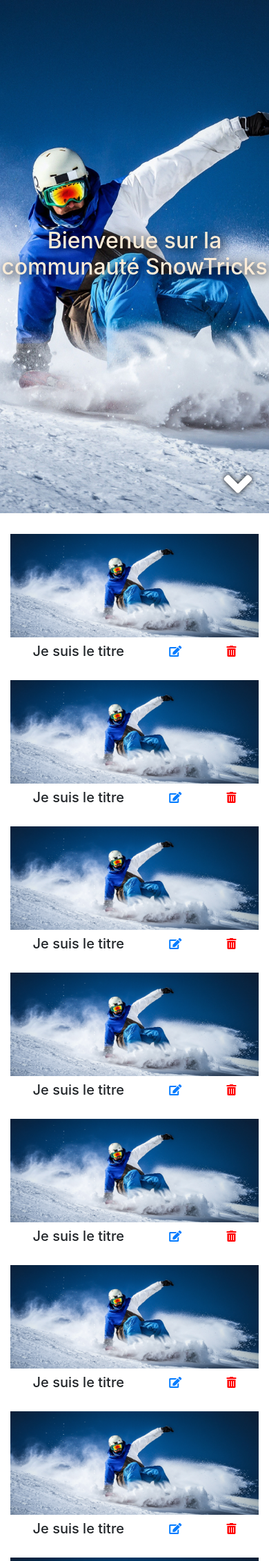
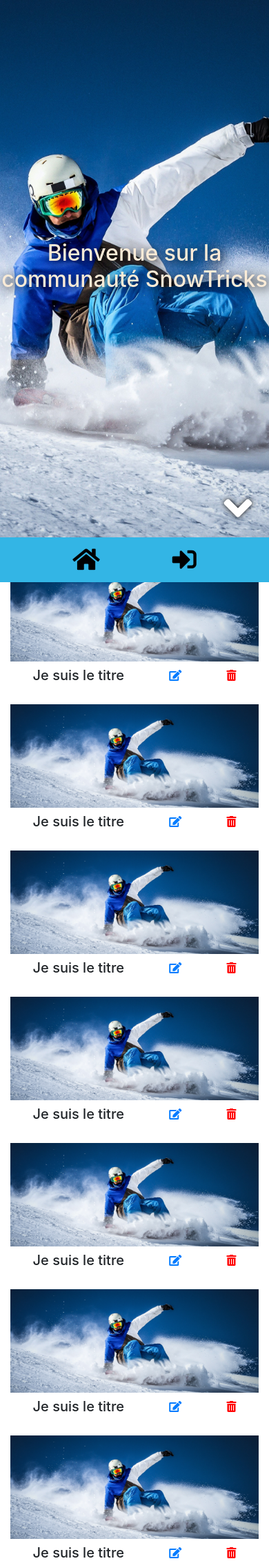
Before and after one commit to Goodup302/SnowTricks, a Symfony app: template templates/figure/index.html.twig in a window 390 px wide. Shown: the top 2263 px of the page at 69% size. Run offline with Twig, Linux system fonts and the light colour scheme; the template is opened without the code that fills it, so the values that code supplies are empty; some libraries are stand-ins or nearby versions.

Commit message:
Header/footer/responsive on home page

```diff
--- a/public/css/main.css
+++ b/public/css/main.css
@@ -1,17 +1,88 @@
+/**
+Table of Contents
+0.0 GENERALE
+
+1.0 HEADER
+
+1.0 HOME PAGE
+
+2.0 FOOTER
+
+
+7.0 OTHER
+*/
+
+/*
+0.0 - GENERALE
+*/
+
+:root {
+    /* Main color */
+    --primary: #33b5e5 !important;
+    --default: #2BBBAD !important;
+    --secondary: #aa66cc !important;
+
+    /* Default color */
+    --white       : #fff;
+    --red         : #f44336;
+    --pink        : #E91E63;
+    --purple      : #9C27B0;
+    --deep-purple : #9C27B0;
+    --blue        : #2196F3;
+    --light-blue  : #03A9F4;
+    --cyan        : #00BCD4;
+    --teal        : #009688;
+    --green       : #4CAF50;
+    --light-green : #8BC34A;
+    --lime        : #CDDC39;
+    --yellow      : #FFEB3B;
+    --amber       : #FFC107;
+    --orange      : #FF9800;
+    --deep-orange : #FF5722;
+    --brown       : #795548;
+    --grey        : #9E9E9E;
+    --grey_blue   : #607D8B;
+    --grey_light  : #ECEFF1;
+}
+
+
+/*
+0.0 - HEADER
+*/
+
 /*Navbar*/
-nav {
-    display: flex;
+#nav_desktop {
+
 }
 #nav_logo {
     max-height: 50px;
-    object-fit: cover;
-    margin: 15px;
+    object-fit: contain;
 }
 a.current {
+    color: black;
+    font-weight: 500;
+}
+
+#nav_mobile{
+    position: fixed;
+    height: 65px;
+    background: var(--primary);
+    bottom: 0;
+    width: 100%;
+    display: flex;
+    align-items: center;
+    justify-content: space-evenly;
+    z-index: 9999;
+}
+#nav_mobile i{
+    font-size: 35px;
     color: black;
 }
 
 
+/*
+0.0 - HOME PAGE
+*/
 
 /* Wallpaper of home page */
 #wallpaper{
@@ -27,7 +98,7 @@ a.current {
     color: antiquewhite;
     text-shadow: 3px 3px 15px black;
 }
-.wallpaper_body {
+#wallpaper .wallpaper_body {
     position: absolute;
     display: flex;
     align-items: center;
@@ -55,8 +126,6 @@ a.current {
     color: #cccccc;
 }
 
-
-
 /* tricks_card */
 .tricks_card {
     margin-bottom: 15px;
@@ -79,3 +148,28 @@ a.current {
 .tricks_card .delete{
     color: red;
 }
+
+/* Arrow up */
+#arrow_up {
+    position: fixed;
+    bottom: 15px;
+    right: 15px;
+    z-index: 9999;
+    height: 65px;
+    width: 65px;
+    display: flex;
+    align-items: center;
+    justify-content: center;
+    text-decoration: none;
+}
+#arrow_up i {
+    font-size: 65px;
+    color: white;
+    text-shadow: 1px 1px 15px black;
+    transition: 150ms;
+}
+#arrow_up i:hover {
+    cursor: pointer;
+    font-size: 70px !important;
+    color: #cccccc;
+}
--- a/public/js/main.js
+++ b/public/js/main.js
@@ -1,7 +1,14 @@
+var breakpoint_sm = 576;
+var breakpoint_md = 768;
+var breakpoint_lg = 992;
+var breakpoint_xl = 1200;
+
 $(document).ready(function() {
 
     //Init Page
+    $('.sf-toolbar').remove();
     refreshHeader();
+    refreshArrowUp();
 
     //Link smooth scroll
     $("a[href*='#']:not([href='#'])").click(function() {
@@ -19,18 +26,40 @@ $(document).ready(function() {
 
     //Header
     function refreshHeader() {
-        $( window ).width();
-        if ($(window).width() >= 576) {
-            $('nav').show("slow");
-            $('#wallpaper img').css('height', 'calc(100vh - '+$('nav').height()+'px)');
+        if ($(window).width() >= breakpoint_md) {
+            $("#nav_mobile").hide();
+            $("#nav_desktop").show();
+            $('#wallpaper img').css('height', 'calc(100vh - '+$('#nav_desktop').height()+'px)');
+            $('#mobile_bottom').css('height', '0');
         } else {
-            $( "nav" ).hide("slow");
-            $('#wallpaper img').css('height', 'calc(100vh - 100px)');
+            $("#nav_desktop").hide();
+            $("#nav_mobile").show();
+            $('#mobile_bottom').css('height', $("#nav_mobile").height());
+            $('#wallpaper img').css('height', 'calc(100vh - '+$('#nav_mobile').height()+'px)');
         }
     }
 
+
+    //Arrow up
+    function refreshArrowUp() {
+        var offset = $('#tricks')[0].getBoundingClientRect().top;
+        var tricks = $('#tricks')[0].childElementCount;
+        if (offset < -200 && $(window).width() >= breakpoint_sm && tricks >= 15) {
+            $("#arrow_up").show();
+        } else {
+            $("#arrow_up").hide();
+        }
+    }
+
+
     //Event
     $( window ).resize(function() {
-        refreshHeader()
+        refreshHeader();
+        refreshArrowUp();
+    });
+
+    //arrow ip
+    $( window ).scroll(function() {
+        refreshArrowUp();
     });
 });
--- a/templates/base.html.twig
+++ b/templates/base.html.twig
@@ -15,25 +15,36 @@
     <body>
 
         <!-- HEADER OF PAGE -->
-        <nav class="">
-            <img id="nav_logo" src="{{ asset('image/nav-logo.jpg') }}">
-            <h1>Place Title here</h1>
-            <div class="d-flex w-100 justify-content-end align-items-center">
-                <a class="mx-4 current" href="{{ path('home') }}">Accueil</a>
+        <nav id="nav_desktop" class="align-items-center justify-content-around text-center row">
+            <h1 class="col-lg-4 d-lg-block d-none">SnowTricks</h1>
+            <img class="col-6 col-lg-4 my-3" id="nav_logo" src="{{ asset('image/nav-logo.jpg') }}">
+
+            <div class="align-items-center col-6 col-lg-4 d-flex" style="justify-content: space-evenly;">
+                <a class="current" href="{{ path('home') }}">Accueil</a>
                 {% if app.user %}
-                    <a class="mx-4" href="{{ path('logout') }}">Se déconnecter</a>
+                    <a href="{{ path('logout') }}">Se déconnecter</a>
                 {% elseif not app.user %}
-                    <a class="mx-4" href="{{ path('login') }}">Se connecter</a>
+                    <a href="{{ path('login') }}">Se connecter</a>
                 {% endif %}
             </div>
+        </nav>
+        <!-- MOBILE HEADER -->
+        <nav id="nav_mobile">
+            <a href="{{ path('home') }}"><i class="fas fa-home"></i></a>
+            {% if app.user %}
+                <a href="{{ path('logout') }}"><i class="fas fa-sign-out-alt"></i></a>
+            {% elseif not app.user %}
+                <a href="{{ path('login') }}"><i class="fas fa-sign-in-alt"></i></a>
+            {% endif %}
         </nav>
 
         {% block wallpaper %}{% endblock %}
 
         <div id="content" class="container">
-            <div class="row">
-                {% block body %}{% endblock %}
-            </div>
+            {% block body %}{% endblock %}
+        </div>
+        <div id="mobile_bottom">
+
         </div>
 
         {% block javascripts %}
--- a/templates/figure/index.html.twig
+++ b/templates/figure/index.html.twig
@@ -13,7 +13,11 @@
 {% endblock %}
 
 {% block body %}
-    {% for i in 0..15 %}
+    <a href="#tricks" id="arrow_up" style="display: none">
+        <i class="fas fa-angle-up"></i>
+    </a>
+    <div id="tricks" class="row">
+        {% for i in 0..40 %}
             <div class="col-12 col-sm-6 col-md-4 col-xl-3 tricks_card">
                 <img src="{{ asset('image/snowboard-wallpaper.jpg') }}">
                 <div class="align-items-center d-flex justify-content-around pt-2 tricks_card_body">
@@ -23,4 +27,6 @@
                 </div>
             </div>
         {% endfor %}
+    </div>
+
 {% endblock %}
```
Lines whose indentation alone changed are shown as unchanged.
